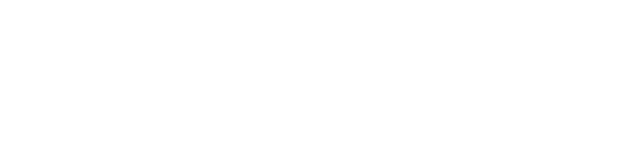
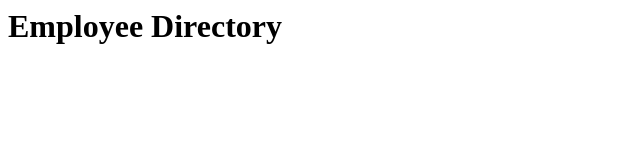
Before and after one commit to jhugheswebdev/phonebook-app-react-meteor, a website: page client/main.html in a window 1280 px wide. Shown: the whole page, without its empty margins (0-640 px from the left). Drawn offline with Linux system fonts and the light colour scheme.

Commit message:
Added styling

```diff
--- a/client/main.html
+++ b/client/main.html
@@ -3,6 +3,7 @@
 </head>
 
 <body>
+  <h1>Employee Directory</h1>
   <div class="container">
 
   </div>
--- a/client/style/style.css
+++ b/client/style/style.css
@@ -1,9 +1,24 @@
+h1 {
+  text-align: center;
+  padding-top: 20px;
+}
+
+h3 {
+  text-align: center;
+}
+
+.container {
+  padding-bottom: 30px;
+}
+
 .employee-list {
   display: flex;
   flex-wrap: wrap;
   justify-content: space-around;
+  padding-top: 60px;
 }
 
 .thumbnail {
   width: 300px;
+  background-color: rgb(87, 171, 200)
 }
```
